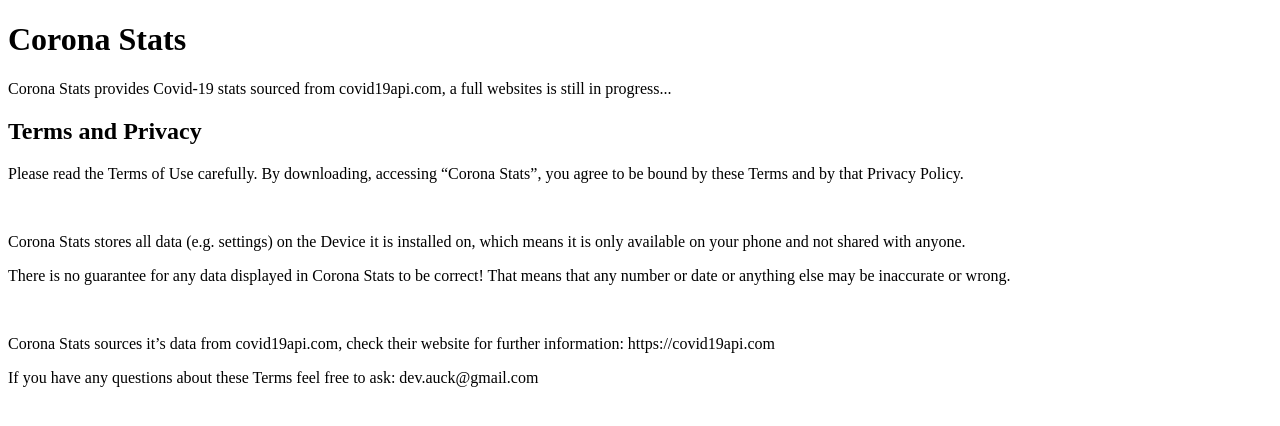
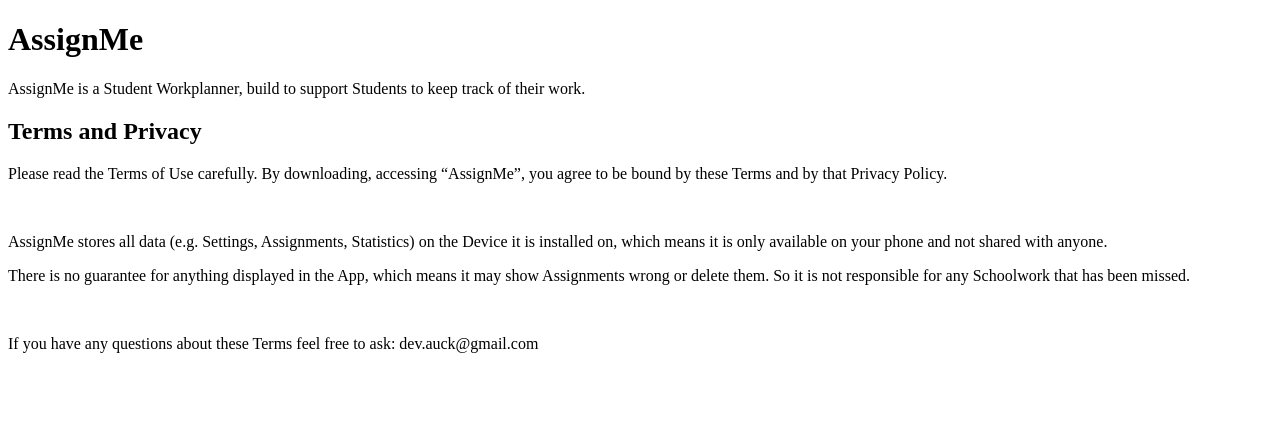
Before and after one commit to toqix/toqix.github.io, a plain HTML site: page index.html in a window 1280 px wide. Drawn offline with Linux system fonts and the light colour scheme.

Commit message:
Updated to AssignMe App

```diff
--- a/index.html
+++ b/index.html
@@ -3,18 +3,16 @@
 
 <html>
 	<body>
-		<h1>Corona Stats</h1>
+		<h1>AssignMe</h1>
 
-		<P>Corona Stats provides Covid-19 stats sourced from covid19api.com, a full websites is still in progress...</P>
+		<P>AssignMe is a Student Workplanner, build to support Students to keep track of their work.</P>
 
     <h2>Terms and Privacy</h2>
 
-    <P>Please read the Terms of Use carefully. By downloading, accessing “Corona Stats”, you agree to be bound by these Terms and by that Privacy Policy.</P>
+    <P>Please read the Terms of Use carefully. By downloading, accessing “AssignMe”, you agree to be bound by these Terms and by that Privacy Policy.</P>
 
-<P>Corona Stats stores all data (e.g. settings) on the Device it is installed on, which means it is only available on your phone and not shared with anyone.</P>
-		<P> There is no guarantee for any data displayed in Corona Stats to be correct! That means that any number or date or anything else may be inaccurate or wrong.</P>
-
-<P>Corona Stats sources it’s data from covid19api.com, check their website for further information: https://covid19api.com</P>
+<P>AssignMe stores all data (e.g. Settings, Assignments, Statistics) on the Device it is installed on, which means it is only available on your phone and not shared with anyone.</P>
+		<P> There is no guarantee for anything displayed in the App, which means it may show Assignments wrong or delete them. So it is not responsible for any Schoolwork that has been missed.</P>
 
 <P>If you have any questions about these Terms feel free to ask: dev.auck@gmail.com</P>
 	</body>
```
